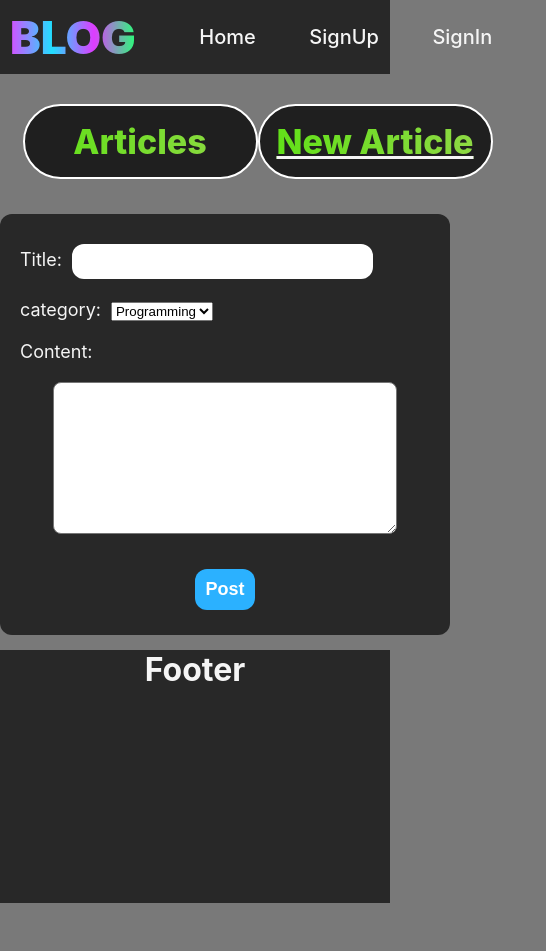
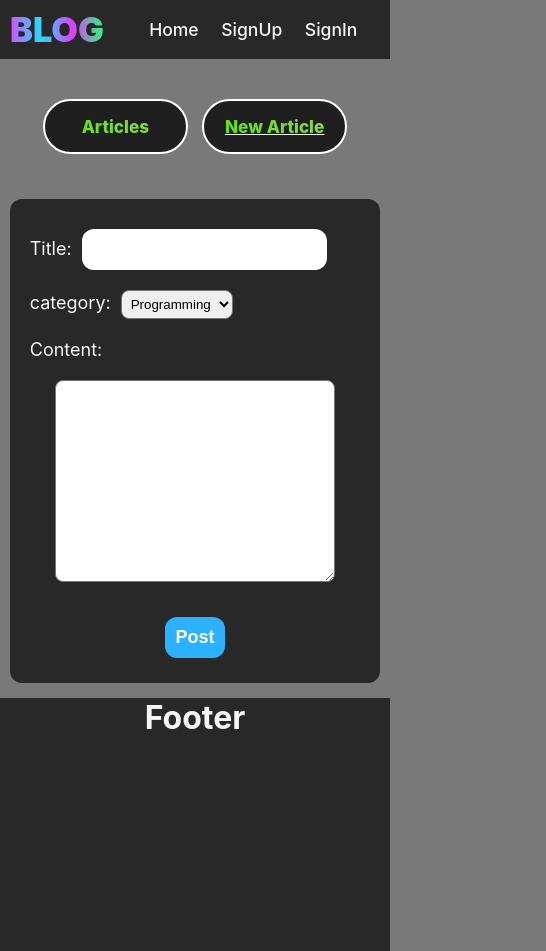
Before and after one commit to PrashanthAgithe/BlogApp, a React (Create React App) app in the folder client/: page /author-profile/new-article in a window 390 px wide. Shown: the whole page, 546 px wide, since content can reach past the window. Before the commit the page ends 903 px from the top, so only its background shows below. Built offline with nearby package versions, Linux system fonts and the light colour scheme.

Commit message:
UI improved

```diff
--- a/client/src/components/AddArticle/AddArticle.css
+++ b/client/src/components/AddArticle/AddArticle.css
@@ -19,10 +19,19 @@
 textarea{
   width:80%;
   border-radius: 8px;
-  /* margin:5px auto; */
+  font-size: 18px;
 }
 .textarea {
   width:100%;
   display:flex;
   justify-content: center;
 }
+select{
+  padding:5px;
+  border-radius: 8px;
+}
+@media screen and (max-width:500px) {
+  .addarticle{
+    min-width:95%;
+  }
+}
--- a/client/src/components/ArticlebyId/ArticlebyId.css
+++ b/client/src/components/ArticlebyId/ArticlebyId.css
@@ -41,3 +41,11 @@
   text-align: left;
   font-size: 18px;
 }
+@media screen and (max-width:530px){
+  .articlebody{
+    width: 95%;
+  }
+  .commentsinput{
+    width:90%;
+  }
+}
--- a/client/src/components/ArticlebyId/ArticlebyId.js
+++ b/client/src/components/ArticlebyId/ArticlebyId.js
@@ -72,8 +72,8 @@ function ArticlebyId() {
           <h2>Comments</h2>
           {currentUser.userType==='user' &&
           <form onSubmit={handleSubmit(postcomment)}>
-            <div class="commentsinput">
-              <input type="text" placeholder='Write a comment..' {...register('comment')}/>
+            <div>
+              <input type="text" className='commentsinput' placeholder='Write a comment..' {...register('comment')}/>
               <button>Add comment</button>
             </div>
           </form>
--- a/client/src/components/Articles/Articles.css
+++ b/client/src/components/Articles/Articles.css
@@ -13,7 +13,7 @@
   margin:20px auto;
   grid-template-columns: repeat(auto-fill, minmax(260px, 1fr));
   gap: 20px;
-  min-height: 70vh;
+  min-height: 60vh;
 }
 .articleheading{
   font-size: 34px;
@@ -36,3 +36,12 @@
   -webkit-background-clip: text;
   -webkit-text-fill-color: transparent;
 }
+
+@media screen and (max-width:530px){
+  .articleheading{
+    font-size: 4.4vw;
+  }
+  .articleheadingdiv{
+    width:37vw;
+  }
+}
--- a/client/src/components/AuthorsProfile/AuthorsProfile.css
+++ b/client/src/components/AuthorsProfile/AuthorsProfile.css
@@ -13,3 +13,19 @@
   align-items: center;
   width:90%;
 }
+@media screen and (max-width:1060px){
+  .authorsnav{
+    min-width: 70%;
+  }
+  .authorsul{
+    justify-content: space-evenly;
+  }
+}
+@media screen and (max-width:760px){
+  .authorsnav{
+    min-width: 95%;
+  }
+  .authorsul{
+    justify-content: space-evenly;
+  }
+}
--- a/client/src/components/Navbar/Navbar.css
+++ b/client/src/components/Navbar/Navbar.css
@@ -3,6 +3,7 @@
   justify-content: space-between;
   align-items: center;
   background-color: rgb(40, 40, 40);
+  width:100%;
 }
 li{
   list-style-type: none;
@@ -49,3 +50,20 @@ ul{
   -webkit-text-fill-color: transparent;
   /* margin:9px 10px; */
 }
+
+@media screen and (max-width:530px){
+  .icon{
+    font-size: 8.8vw;
+  }
+  .nav-item{
+    font-size: 4.5vw;
+  }
+  .active{
+    font-size: 4.8vw;
+    text-decoration: underline;
+  }
+  ul{
+    min-width: 65vw;
+    margin:10px;
+  }
+}
--- a/client/src/components/SignIn/SignIn.css
+++ b/client/src/components/SignIn/SignIn.css
@@ -1,11 +1,13 @@
 .usertype{
   display:flex;
+  justify-content: space-evenly;
   margin: auto;
 }
 .user{
   display: flex;
+  justify-content: center;
   align-items: center;
-  margin:5px 20px;
+  margin:5px 0px;
   width:28%;
 }
 input{
@@ -16,7 +18,7 @@ input{
 }
 .inputlabel{
   text-align: left;
-  margin:10px 50px;
+  margin:10px 10%;
 }
 input[type=radio]{
   accent-color:rgb(39, 230, 5);
--- a/client/src/components/SignIn/SignIn.js
+++ b/client/src/components/SignIn/SignIn.js
@@ -43,11 +43,11 @@ function SignIn() {
         </div>
         <div className='inputs'>
           <label for="username" className='inputlabel'>Username</label>
-          <input type="text" name="username" id="username" placeholder='Please enter username' {...register('username',{required:true})}/>
+          <input type="text" name="username" id="username" placeholder='Enter username' {...register('username',{required:true})}/>
         </div>
         <div className='inputs'>
           <label for="password" className='inputlabel'>Password</label>
-          <input type="password" name="password" id="password" placeholder='Please enter password' {...register('password',{required:true})}/>
+          <input type="password" name="password" id="password" placeholder='Enter password' {...register('password',{required:true})}/>
         </div>
         <button type="submit" className='login'>Login</button>
       </form>
--- a/client/src/components/SignUp/SignUp.css
+++ b/client/src/components/SignUp/SignUp.css
@@ -21,6 +21,7 @@ input{
   padding:10px 8px;
   border-radius: 12px;
   border:none;
+  font-size: 18px;
 }
 .inputlabel{
   text-align: left;
--- a/client/src/components/SignUp/SignUp.js
+++ b/client/src/components/SignUp/SignUp.js
@@ -43,15 +43,15 @@ function SignUp() {
         </div>
         <div className='inputs'>
           <label for="username" className='inputlabel'>Username</label>
-          <input type="text" name="username" id="username" placeholder='Please enter username' {...register('username',{required:true})}/>
+          <input type="text" name="username" id="username" placeholder='Enter username' {...register('username',{required:true})}/>
         </div>
         <div className='inputs'>
           <label for="password" className='inputlabel'>Password</label>
-          <input type="password" name="password" id="password" placeholder='Please enter password' {...register('password',{required:true})}/>
+          <input type="password" name="password" id="password" placeholder='Enter password' {...register('password',{required:true})}/>
         </div>
         <div className='inputs' >
           <label for="email" className='inputlabel'>Email</label>
-          <input type="text" name="email" id="email" placeholder='Please enter email' {...register('email',{required:true})}/>
+          <input type="text" name="email" id="email" placeholder='Enter email' {...register('email',{required:true})}/>
         </div>
         <button type="submit">Register</button>
       </form>
```
